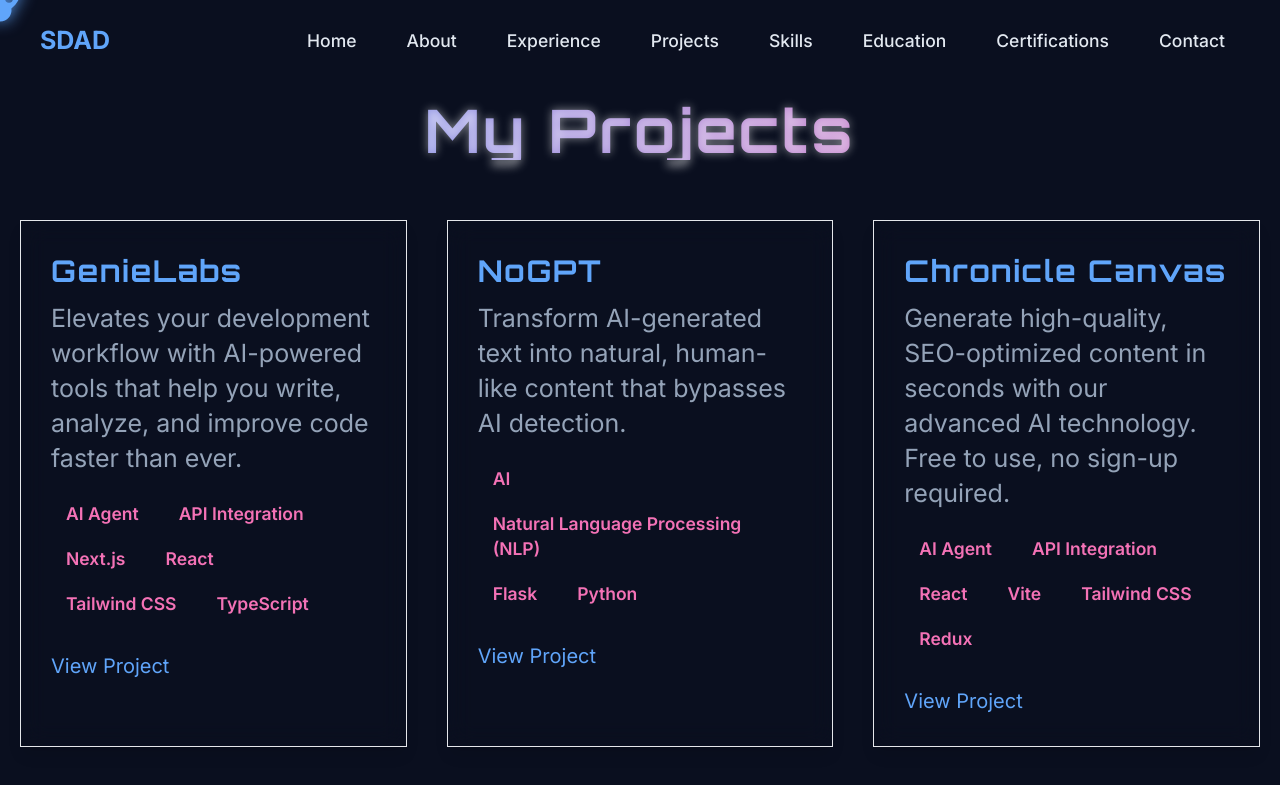
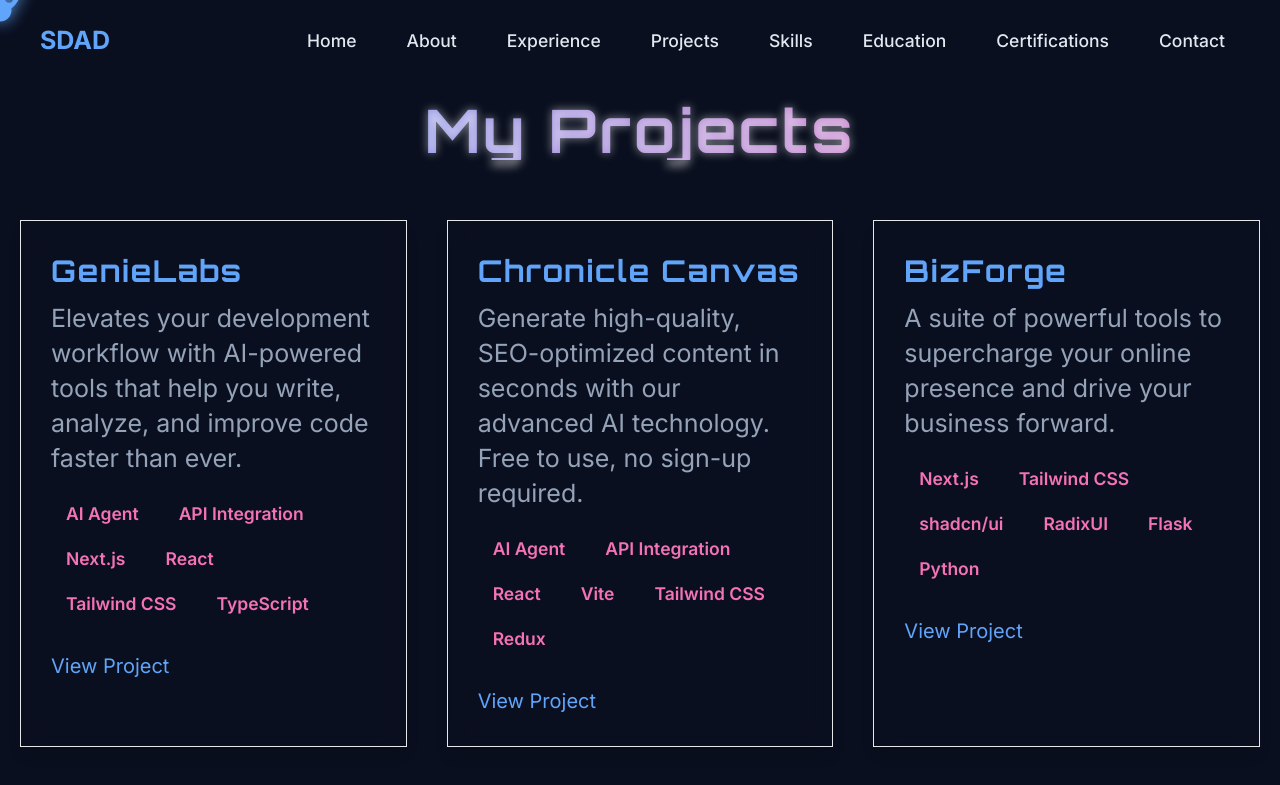
Before and after one commit to instax-dutta/portfoliov3, a Next.js app: page /projects in a window 1280 px wide. Shown: the top 785 px of the page. Built offline with nearby package versions, Linux system fonts and the light colour scheme.

Commit message:
project updated

```diff
--- a/app/projects/page.tsx
+++ b/app/projects/page.tsx
@@ -10,12 +10,6 @@ const projects = [
     description: "Elevates your development workflow with AI-powered tools that help you write, analyze, and improve code faster than ever.",
     technologies: ["AI Agent", "API Integration", "Next.js", "React", "Tailwind CSS", "TypeScript"],
     link: "https://genielabs.sdad.pro",
-  },
-  {
-    title: "NoGPT",
-    description: "Transform AI-generated text into natural, human-like content that bypasses AI detection.",
-    technologies: ["AI", "Natural Language Processing (NLP)", "Flask", "Python"],
-    link: "https://nogpt.sdad.pro",
   },
   {
     title: "Chronicle Canvas",
```
